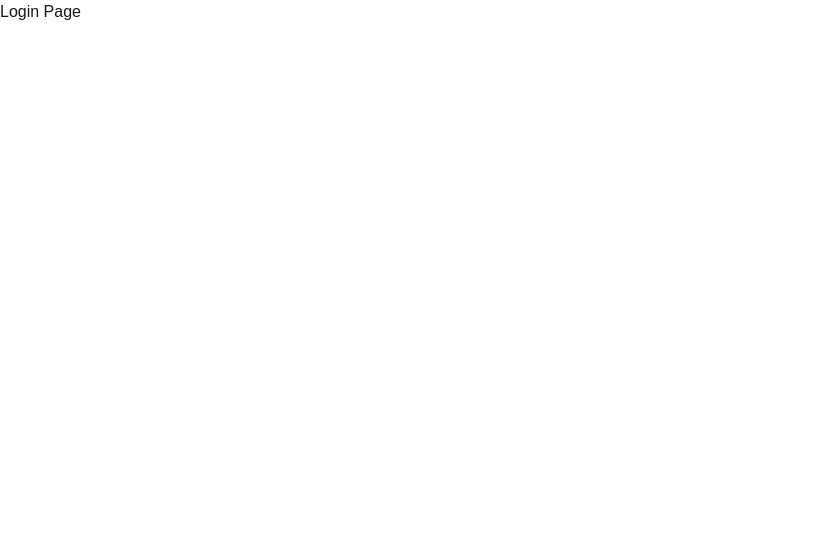
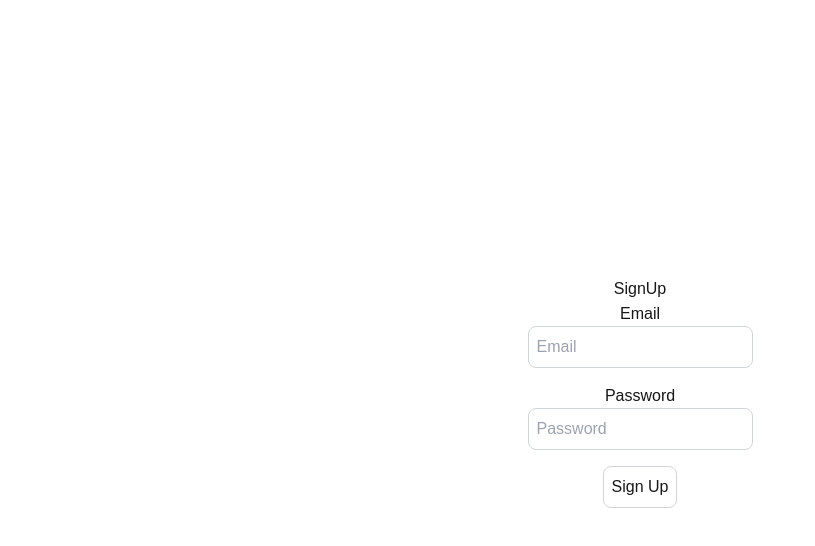
Before and after one commit to Amayuru1999/NextJS-Full-Course, a Next.js app: page /login in a window 1280 px wide. Shown: the top 546 px of the page, without its empty margins (0-815 px from the left). Built offline with nearby package versions, Linux system fonts and the light colour scheme.

Commit message:
feat: Added Login page

```diff
--- a/src/app/login/page.tsx
+++ b/src/app/login/page.tsx
@@ -1,7 +1,44 @@
-export default function LoginPage(){
-    return(
-        <div>
-            <h1>Login Page</h1>
+'use client'
+
+import {useState} from "react";
+
+export default function LoginPage() {
+
+    const [user, setUser] = useState({
+        email: '',
+        password: ''
+    })
+
+    const onLogin = async () => {
+
+    }
+
+    return (
+        <div className="flex flex-col items-center justify-center min-h-screen py-2">
+            <h1>SignUp</h1>
+            <hr/>
+            <label htmlFor="username">Email</label>
+            <input
+                className='p-2 border border-gray-300 rounded-lg mb-4 focus:outline-none focus:border-gray-600'
+                id="email"
+                type="text"
+                value={user.email}
+                onChange={(e) => setUser({...user, email: e.target.value})}
+                placeholder="Email"
+            />
+            <label htmlFor="username">Password</label>
+            <input
+                className='p-2 border border-gray-300 rounded-lg mb-4 focus:outline-none focus:border-gray-600'
+                id="password"
+                type="text"
+                value={user.password}
+                onChange={(e) => setUser({...user, password: e.target.value})}
+                placeholder="Password"
+            />
+            <button className='p-2 border border-gray-300 rounded-lg mb-4 focus:outline-none focus:border-gray-600' onClick={onLogin}>
+                Sign Up
+            </button>
+
         </div>
     )
 }
```
